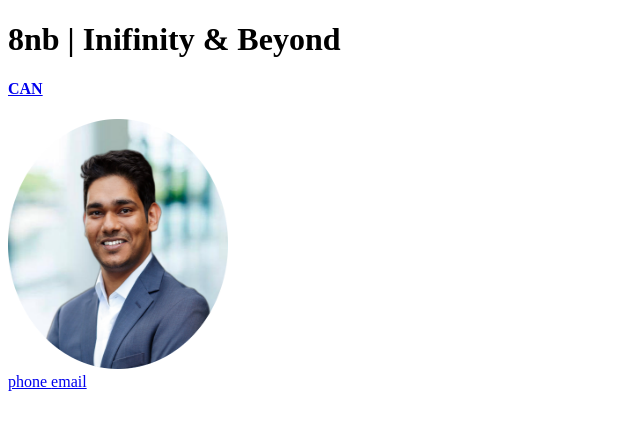
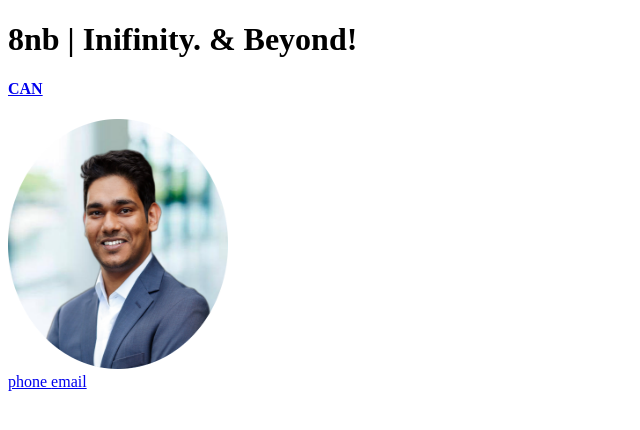
Before and after one commit to prashanth-madhi/8nb, a plain HTML site: page main.html in a window 1280 px wide. Shown: the whole page, without its empty margins (0-640 px from the left). Drawn offline with Linux system fonts and the light colour scheme.

Commit message:
Update main.html

```diff
--- a/main.html
+++ b/main.html
@@ -3,7 +3,7 @@
               <!-- Name, Contact Info & Image -->
           <div class='right'>
             <h1>
-                8nb | Inifinity & Beyond
+                8nb | Inifinity. & Beyond!
             </h1>
             <h4>
               <a href="https://en.wikipedia.org/wiki/Toronto" target="_blank" >CAN</a>
```
